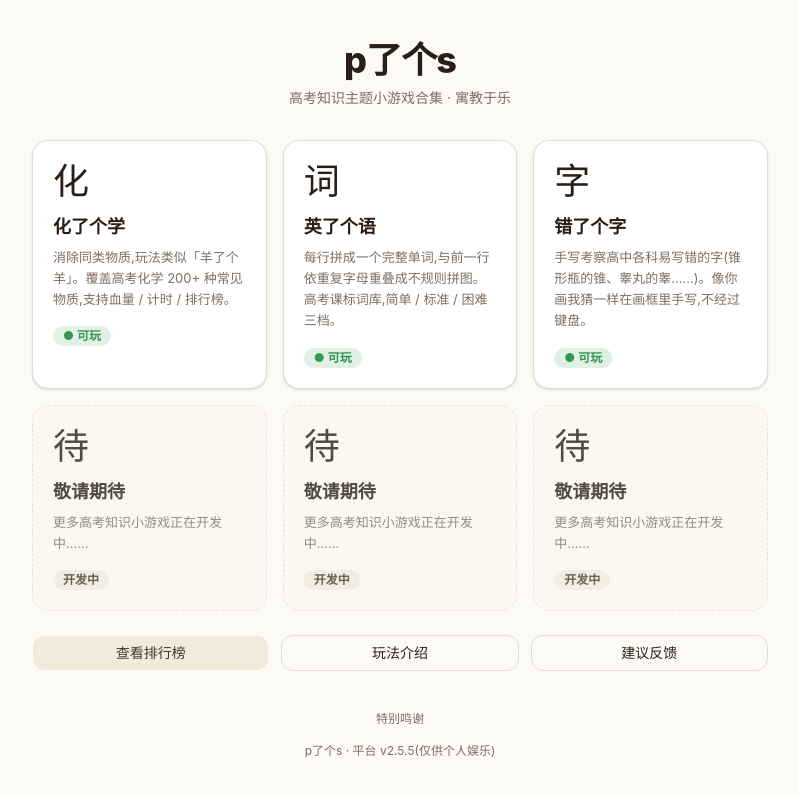
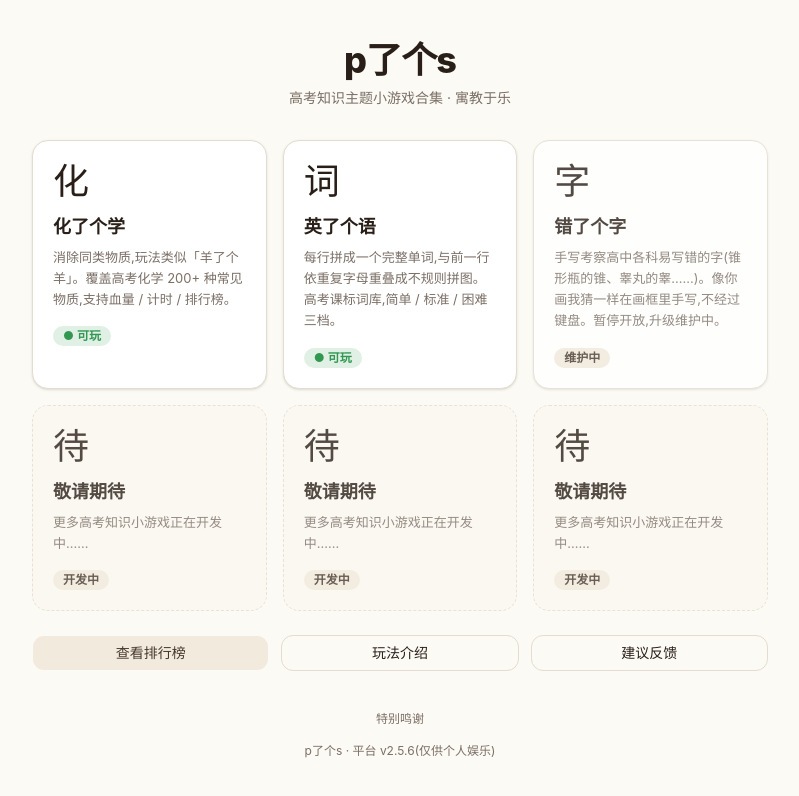
Before and after one commit to Qinshihuang2632/PlegeS, a React (Vite) app: page / in a window 1280 px wide. Shown: the top 796 px of the page, without its empty margins (240-1039 px from the left). Built offline with nearby package versions, Linux system fonts and the light colour scheme.

Commit message:
v2.5.6: 「错了个字」暂时关闭维护 — 主界面卡片「可玩」→「维护中」并取消跳转, /clgz 直达路由改为维护提示页; 游戏本体代码与后端榜单 API/KV 均未改动(历史数据保留, 恢复只需还原卡片与路由)

```diff
--- a/src/App.tsx
+++ b/src/App.tsx
@@ -1,12 +1,26 @@
-import { Navigate, Route, Routes } from "react-router";
+import { Link, Navigate, Route, Routes } from "react-router";
 import { Toaster } from "@/components/ui/sonner";
 import { TooltipProvider } from "@/components/ui/tooltip";
+import { Button } from "@/components/ui/button";
 import { HubPage } from "./game/HubPage";
 import { HuaPage } from "./game/HuaPage";
 import { RankPage } from "./game/RankPage";
 import { YlgyPage } from "./game2/YlgyPage";
-import { ClgzPage } from "./game3/ClgzPage";
 import { NotFoundPage } from "./game/NotFoundPage";
+
+/* 错了个字 · 维护提示页(平台 v2.5.6: 游戏暂时关闭, /clgz 直达链接落在该页;游戏本体代码未改动) */
+function ClgzMaintenancePage() {
+    return (
+        <div className="mx-auto flex min-h-dvh w-full max-w-md flex-col items-center justify-center gap-3 px-4 text-center">
+            <div className="text-5xl" aria-hidden>字</div>
+            <h1 className="text-2xl font-extrabold">错了个字 · 维护中</h1>
+            <p className="text-muted-foreground">游戏暂时关闭,升级维护中,完成后会重新开放——敬请期待!</p>
+            <Button asChild variant="secondary">
+                <Link to="/">← 返回游戏大厅</Link>
+            </Button>
+        </div>
+    );
+}
 
 export default function App() {
     return (
@@ -18,7 +32,8 @@ export default function App() {
                 <Route path="/ylgy" element={<YlgyPage />} />
                 {/* v1.4.9: 缩写改名 ws→ylgy, 旧链接 /ws 重定向兼容 */}
                 <Route path="/ws" element={<Navigate to="/ylgy" replace />} />
-                <Route path="/clgz" element={<ClgzPage />} />
+                {/* v2.5.6: 错了个字暂时关闭维护, 直达链接显示维护提示页 */}
+                <Route path="/clgz" element={<ClgzMaintenancePage />} />
                 <Route path="/admin" element={<Navigate to="/" replace />} />
                 <Route path="*" element={<NotFoundPage />} />
             </Routes>
--- a/src/game/HubPage.tsx
+++ b/src/game/HubPage.tsx
@@ -103,20 +103,17 @@ export function HubPage() {
                     </span>
                 </Link>
 
-                {/* 错了个字(v1.0.0 可玩) */}
-                <Link
-                    to="/clgz"
-                    className="group relative overflow-hidden rounded-2xl border bg-card p-5 shadow-sm transition hover:-translate-y-0.5 hover:shadow-md"
-                >
+                {/* 错了个字(平台 v2.5.6: 暂时关闭维护 —— 卡片不可进入, 徽标「维护中」;游戏本体代码未改动) */}
+                <div className="relative overflow-hidden rounded-2xl border bg-card p-5 opacity-80 shadow-sm">
                     <div className="mb-3 text-4xl" aria-hidden>字</div>
                     <h2 className="text-lg font-bold">错了个字</h2>
                     <p className="mt-1.5 text-[13px] leading-relaxed text-muted-foreground">
-                        手写考察高中各科易写错的字(锥形瓶的锥、睾丸的睾……)。像你画我猜一样在画框里手写,不经过键盘。
+                        手写考察高中各科易写错的字(锥形瓶的锥、睾丸的睾……)。像你画我猜一样在画框里手写,不经过键盘。暂停开放,升级维护中。
                     </p>
-                    <span className="mt-4 inline-block rounded-full bg-success/15 px-2.5 py-0.5 text-xs font-semibold text-success">
-                        ● 可玩
+                    <span className="mt-4 inline-block rounded-full bg-secondary px-2.5 py-0.5 text-xs font-semibold text-secondary-foreground">
+                        维护中
                     </span>
-                </Link>
+                </div>
 
                 {/* 开发中占位(下一批游戏) */}
                 <div className="rounded-2xl border border-dashed bg-muted/30 p-5 opacity-80">
--- a/src/version.ts
+++ b/src/version.ts
@@ -7,4 +7,4 @@
  * 界面版本号必须跟随发布更新(否则游戏内仍显示旧版本)。
  */
 export const APP_VERSION = "v2.3.10";      // 化了个学(移动端顶栏重排: 标题独占一行不再竖排)
-export const PLATFORM_VERSION = "v2.5.5";  // 平台 p了个s(反馈鸣谢意愿问询 + 鸣谢名单重写 + 英了个语缩写 ws→ylgy)
+export const PLATFORM_VERSION = "v2.5.6";  // 平台 p了个s(错了个字暂时关闭维护: 卡片「维护中」+ /clgz 维护页)
```
Also changed, not shown: 3 other files (tests, documents, lock files or other folders).
